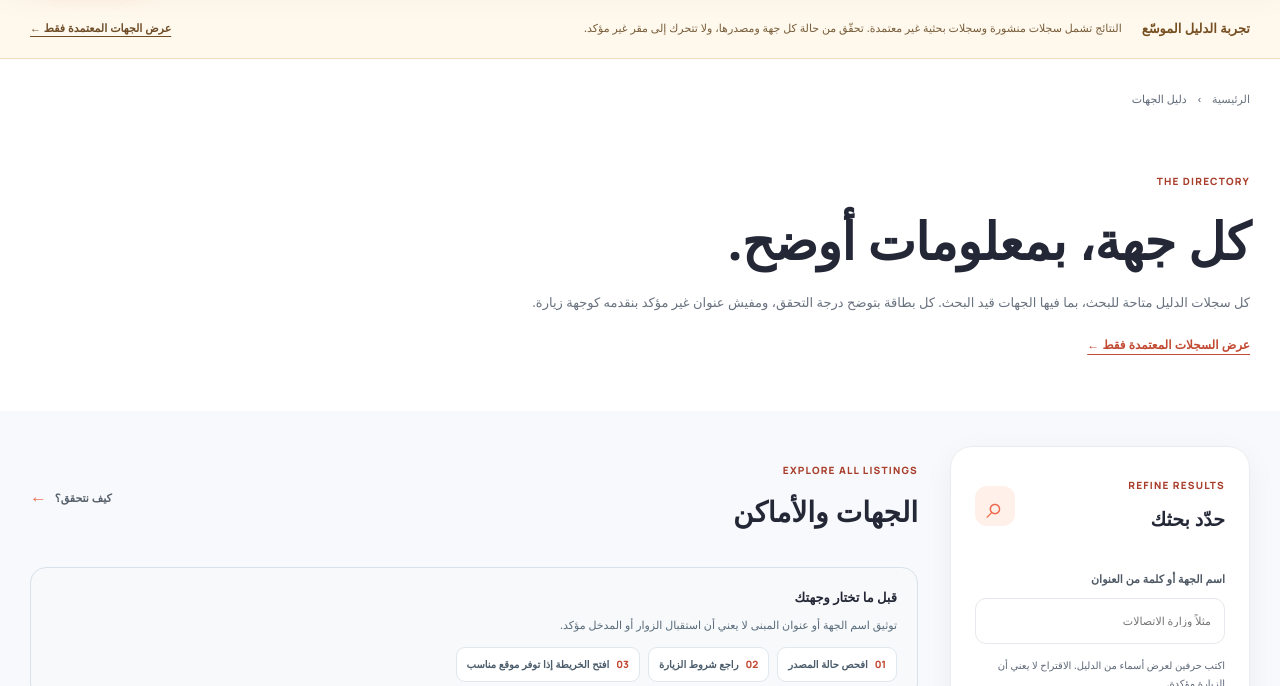
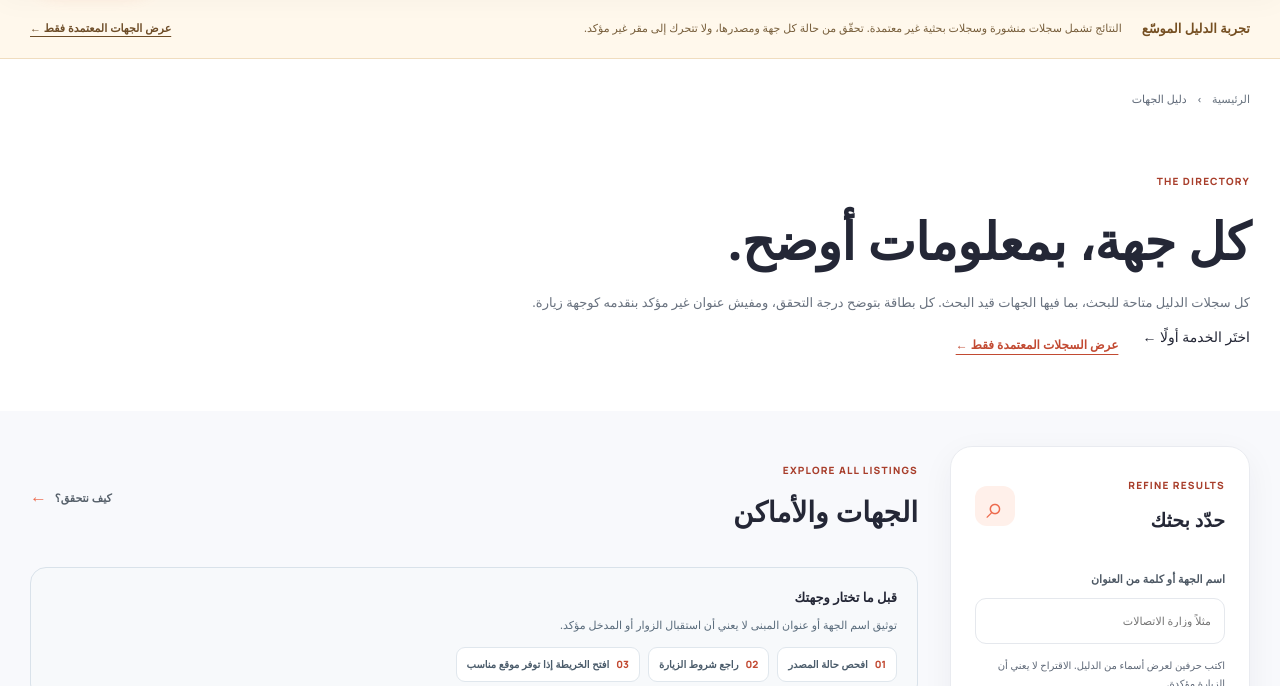
Before and after one commit to orveax/citygide, a plain HTML site: page directory.html in a window 1280 px wide. Shown: the part 114-800 px from the top of the page. Drawn offline with Linux system fonts and the light colour scheme; a web font is replaced by a local one.

Commit message:
CG-MUX-06: connect homepage and directory to service-first discovery

```diff
--- a/directory.html
+++ b/directory.html
@@ -21,7 +21,7 @@
       <nav class="breadcrumbs" aria-label="مسار التصفح"><a href="index.html">الرئيسية</a><span aria-hidden="true">›</span><span>دليل الجهات</span></nav>
       <span class="section-kicker">THE DIRECTORY</span><h1>كل جهة، بمعلومات أوضح.</h1>
       <p>كل سجلات الدليل متاحة للبحث، بما فيها الجهات قيد البحث. كل بطاقة بتوضح درجة التحقق، ومفيش عنوان غير مؤكد بنقدمه كوجهة زيارة.</p>
-      <div class="catalog-intro-actions"><a class="catalog-intro-jump" href="#searchForm">ابدأ البحث الآن ←</a><a class="explore-intro-link" href="approved.html">عرض السجلات المعتمدة فقط ←</a></div>
+      <div class="catalog-intro-actions"><a class="services-inline-link" href="services.html">اختَر الخدمة أولًا ←</a><a class="catalog-intro-jump" href="#searchForm">ابدأ البحث الآن ←</a><a class="explore-intro-link" href="approved.html">عرض السجلات المعتمدة فقط ←</a></div>
     </div></section>
     <section class="catalog-section"><div class="container catalog-layout">
       <aside class="filter-sidebar" aria-label="فلاتر الدليل">
```
